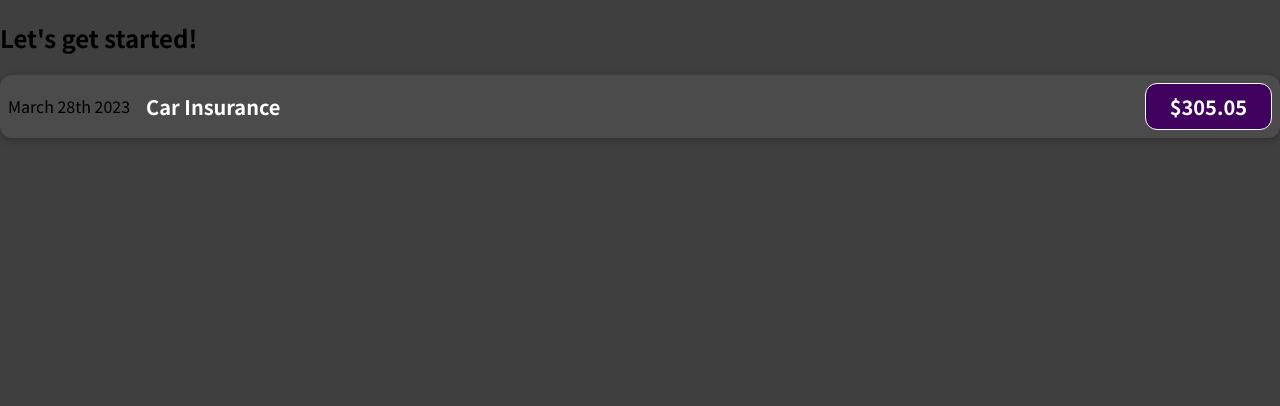
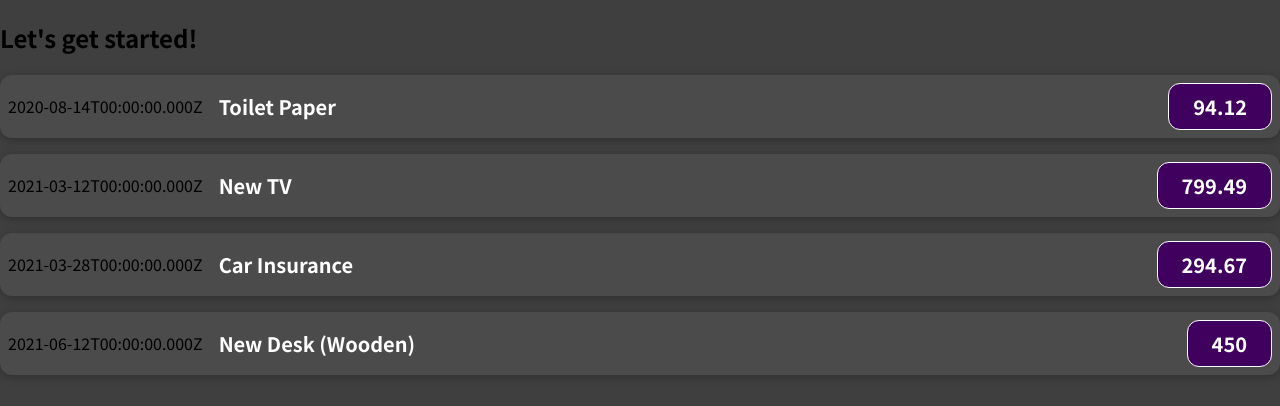
Before and after one commit to FabianDutraSilva/expenseTracker, a JavaScript app: page / in a window 1280 px wide. Shown: the top 406 px of the page. Built offline with nearby package versions, Linux system fonts and the light colour scheme.

Commit message:
expTracker: pass data via props

```diff
--- a/src/App.js
+++ b/src/App.js
@@ -1,10 +1,50 @@
 import ExpenseItem from "./components/ExpenseItem";
 
 function App() {
+  const expenses = [
+    {
+      id: "e1",
+      title: "Toilet Paper",
+      amount: 94.12,
+      date: new Date(2020, 7, 14),
+    },
+    { id: "e2", title: "New TV", amount: 799.49, date: new Date(2021, 2, 12) },
+    {
+      id: "e3",
+      title: "Car Insurance",
+      amount: 294.67,
+      date: new Date(2021, 2, 28),
+    },
+    {
+      id: "e4",
+      title: "New Desk (Wooden)",
+      amount: 450,
+      date: new Date(2021, 5, 12),
+    },
+  ];
   return (
     <div>
       <h2>Let's get started!</h2>
-      <ExpenseItem></ExpenseItem>
+      <ExpenseItem
+        title={expenses[0].title}
+        amount={expenses[0].amount}
+        date={expenses[0].date}
+      ></ExpenseItem>
+         <ExpenseItem
+        title={expenses[1].title}
+        amount={expenses[1].amount}
+        date={expenses[1].date}
+      ></ExpenseItem>
+         <ExpenseItem
+        title={expenses[2].title}
+        amount={expenses[2].amount}
+        date={expenses[2].date}
+      ></ExpenseItem>
+         <ExpenseItem
+        title={expenses[3].title}
+        amount={expenses[3].amount}
+        date={expenses[3].date}
+      ></ExpenseItem>
     </div>
   );
 }
--- a/src/components/ExpenseItem.js
+++ b/src/components/ExpenseItem.js
@@ -1,12 +1,12 @@
-import './expense-item.css';
+import "./expense-item.css";
 
-function ExpenseItem() {
+function ExpenseItem(props) {
   return (
     <div className="expense-item">
-      <div>March 28th 2023</div>
+      <div>{props.date.toISOString()}</div>
       <div className="expense-item__description">
-        <h2>Car Insurance</h2>
-        <div className='expense-item__price'>$305.05</div>
+        <h2>{props.title}</h2>
+        <div className="expense-item__price">{props.amount}</div>
       </div>
     </div>
   );
```
